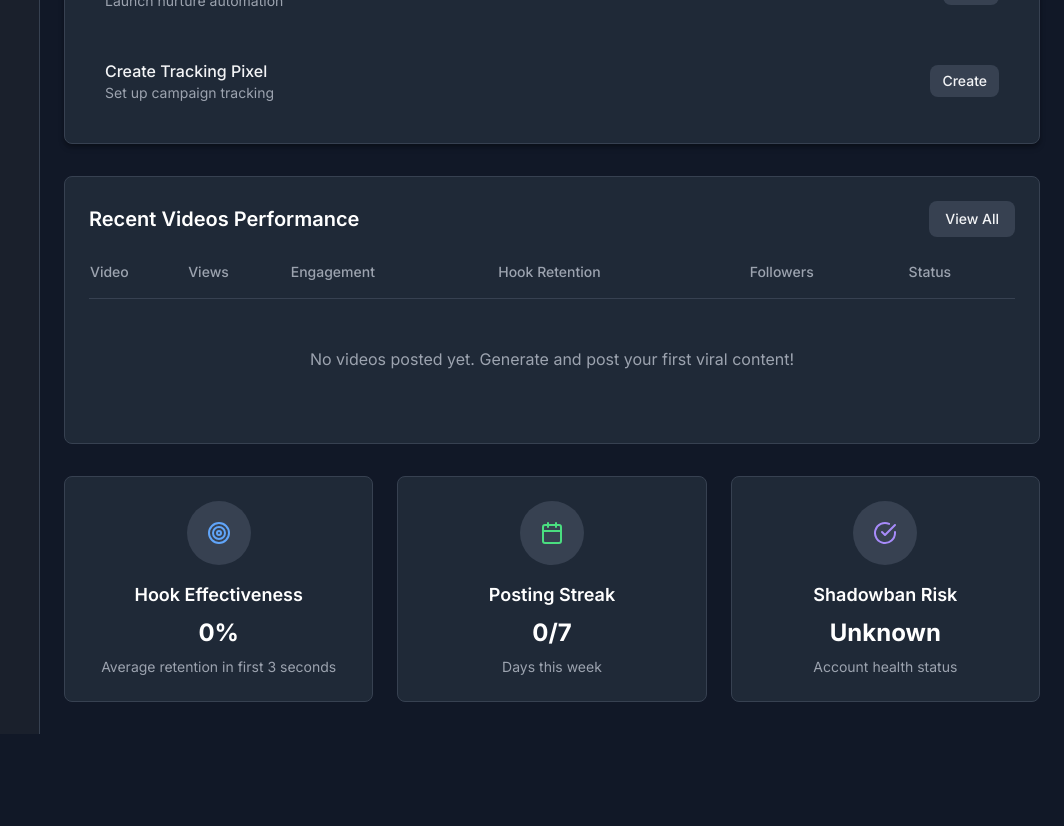
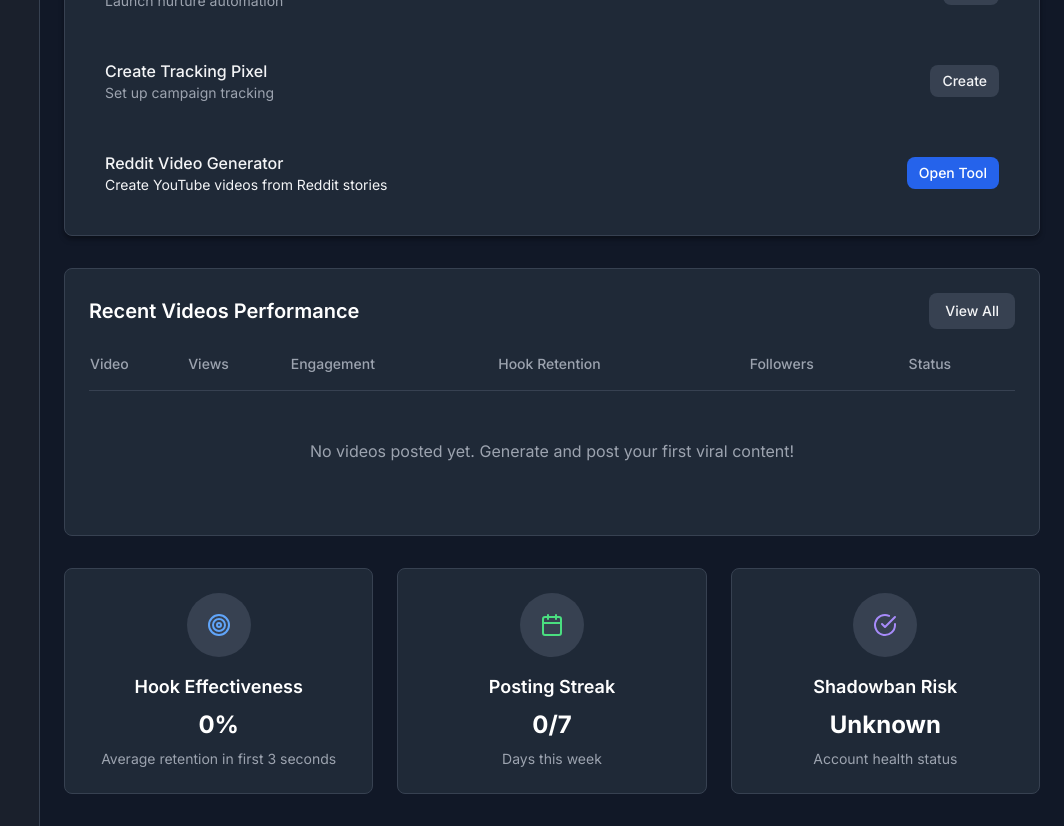
Before and after one commit to KeptKitchenAdmin/ghost-automation-dashboard-two, a Next.js app: page / in a window 1280 px wide. Shown: the part 1220-2046 px from the top of the page, without its empty margins (216-1280 px from the left). Before the commit the page ends 1954 px from the top, so only its background shows below. Built offline with nearby package versions, Linux system fonts and the light colour scheme.

Commit message:
Update QuickActions component for Reddit automation
- Highlight Reddit Video Generator with different styling
- Use luxury-button-primary for better visibility
- Direct navigation to /reddit-automation route

```diff
--- a/components/QuickActions.tsx
+++ b/components/QuickActions.tsx
@@ -1,11 +1,13 @@
 'use client'
 
 import { useState } from 'react'
+import { useRouter } from 'next/navigation'
 import { Button } from '@/components/ui/Button'
 
 export function QuickActions() {
   const [generating, setGenerating] = useState<string | null>(null)
   const [results, setResults] = useState<{[key: string]: string}>({})
+  const router = useRouter()
 
   const generateProposal = async () => {
     setGenerating('proposal')
@@ -38,6 +40,10 @@ export function QuickActions() {
       }))
       setGenerating(null)
     }, 1000)
+  }
+
+  const openRedditVideoGenerator = () => {
+    router.push('/reddit-automation')
   }
 
   return (
@@ -91,6 +97,20 @@ export function QuickActions() {
             {generating === 'pixel' ? '...' : 'Create'}
           </Button>
         </div>
+
+        <div className="flex items-center justify-between p-4 rounded-lg" style={{backgroundColor: 'var(--sage-green)', border: '1px solid var(--warm-brown)'}}>
+          <div>
+            <h4 className="font-medium" style={{color: 'var(--luxury-white)'}}>Reddit Video Generator</h4>
+            <p className="text-sm" style={{color: 'var(--nude-200)'}}>Create YouTube videos from Reddit stories</p>
+          </div>
+          <Button
+            size="sm"
+            onClick={openRedditVideoGenerator}
+            className="luxury-button-primary"
+          >
+            Open Tool
+          </Button>
+        </div>
       </div>
 
       {/* Results */}
```
